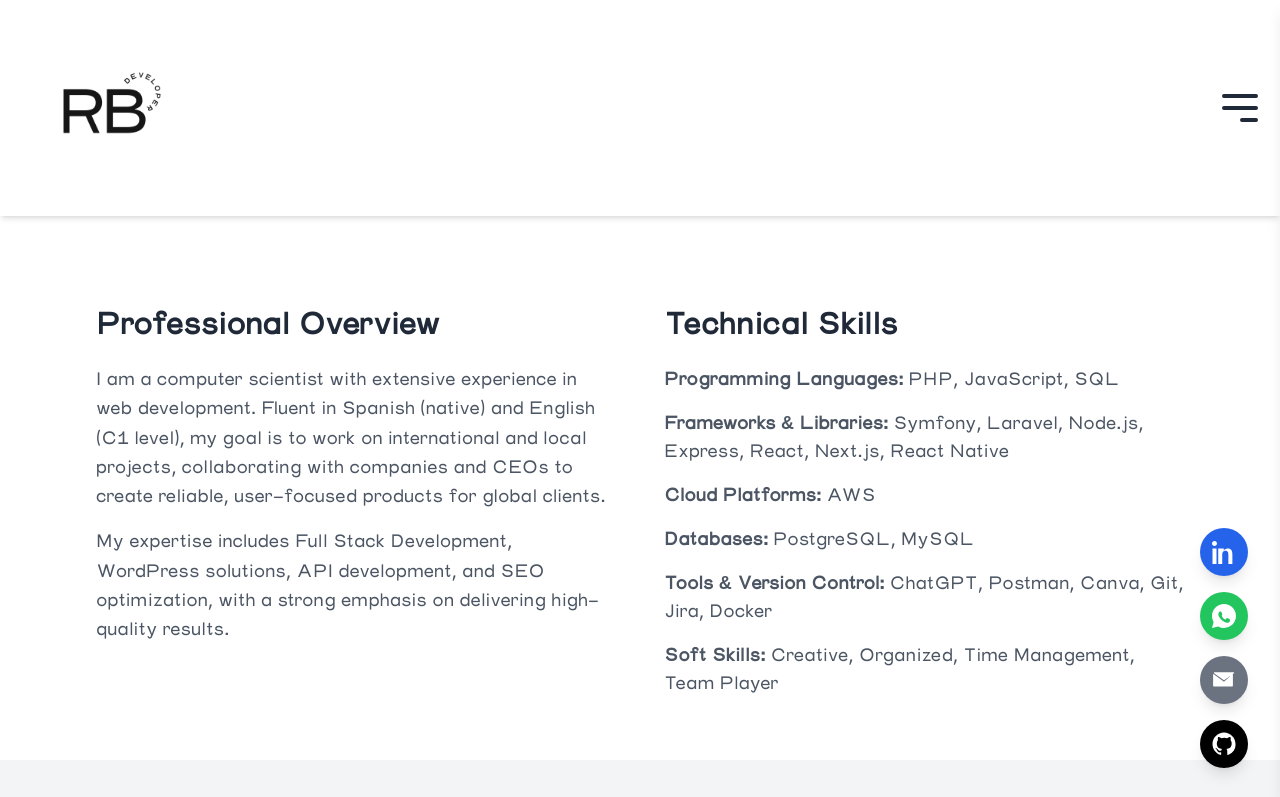
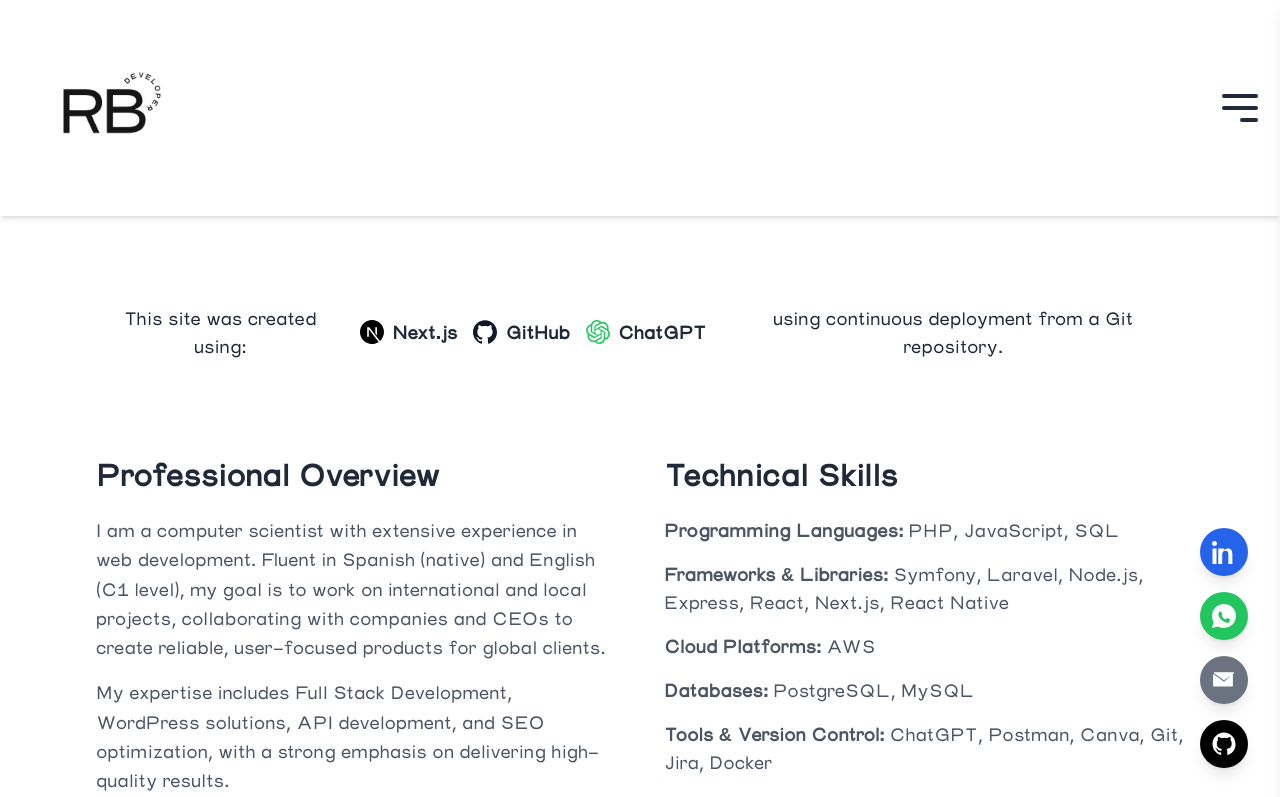
Before and after one commit to ramonbriceno12/ramon-portfolio, a Next.js app in the folder portfolio/: page / in a window 1280 px wide. Shown: the top 797 px of the page. Built offline with nearby package versions, Linux system fonts and the light colour scheme.

Commit message:
Deploy to prod

```diff
--- a/portfolio/app/components/About.tsx
+++ b/portfolio/app/components/About.tsx
@@ -1,27 +1,62 @@
+import { SiNextdotjs, SiGithub, SiOpenai } from "react-icons/si";
+
 const About: React.FC = () => {
   return (
     <section id="about" className="py-16 px-6 sm:px-12 lg:px-24 mt-60">
       <div className="max-w-7xl mx-auto grid grid-cols-1 lg:grid-cols-2 gap-12">
+        {/* Top Section: Message with Icons */}
+        <div className="col-span-1 lg:col-span-2 mb-12 text-center">
+          <p className="text-lg text-gray-800 flex items-center justify-center space-x-4">
+            <span>
+              This site was created using:
+            </span>
+            <span className="flex items-center space-x-2">
+              <SiNextdotjs className="w-6 h-6 text-black" />
+              <strong>Next.js</strong>
+            </span>
+            <span className="flex items-center space-x-2">
+              <SiGithub className="w-6 h-6 text-gray-900" />
+              <strong>GitHub</strong>
+            </span>
+            <span className="flex items-center space-x-2">
+              <SiOpenai className="w-6 h-6 text-green-500" />
+              <strong>ChatGPT</strong>
+            </span>
+            <span>using continuous deployment from a Git repository.</span>
+          </p>
+        </div>
+
         {/* Left Column: Professional Overview */}
         <div>
-                    <h2 className="text-3xl font-bold text-gray-800 mb-6">Professional Overview</h2>
+          <h2 className="text-3xl font-bold text-gray-800 mb-6">
+            Professional Overview
+          </h2>
           <p className="text-lg text-gray-600 leading-relaxed">
-                        I am a computer scientist with extensive experience in web development. Fluent in Spanish (native) and English (C1 level), my goal is to work on international and local projects, collaborating with companies and CEOs to create reliable, user-focused products for global clients.
+            I am a computer scientist with extensive experience in web
+            development. Fluent in Spanish (native) and English (C1 level), my
+            goal is to work on international and local projects, collaborating
+            with companies and CEOs to create reliable, user-focused products
+            for global clients.
           </p>
           <p className="text-lg text-gray-600 leading-relaxed mt-4">
-                        My expertise includes Full Stack Development, WordPress solutions, API development, and SEO optimization, with a strong emphasis on delivering high-quality results.
+            My expertise includes Full Stack Development, WordPress solutions,
+            API development, and SEO optimization, with a strong emphasis on
+            delivering high-quality results.
           </p>
         </div>
 
         {/* Right Column: Technical Skills */}
         <div>
-                    <h2 className="text-3xl font-bold text-gray-800 mb-6">Technical Skills</h2>
+          <h2 className="text-3xl font-bold text-gray-800 mb-6">
+            Technical Skills
+          </h2>
           <ul className="space-y-4 text-lg text-gray-600">
             <li>
               <strong>Programming Languages:</strong> PHP, JavaScript, SQL
             </li>
             <li>
-                            <strong>Frameworks & Libraries:</strong> Symfony, Laravel, Node.js, Express, React, Next.js, React Native
+              <strong>Frameworks & Libraries:</strong> Symfony, Laravel, Node.js,
+              Express, React, Next.js, React Native
             </li>
             <li>
               <strong>Cloud Platforms:</strong> AWS
@@ -30,10 +65,12 @@
               <strong>Databases:</strong> PostgreSQL, MySQL
             </li>
             <li>
-                            <strong>Tools & Version Control:</strong> ChatGPT, Postman, Canva, Git, Jira, Docker
+              <strong>Tools & Version Control:</strong> ChatGPT, Postman, Canva,
+              Git, Jira, Docker
             </li>
             <li>
-                            <strong>Soft Skills:</strong> Creative, Organized, Time Management, Team Player
+              <strong>Soft Skills:</strong> Creative, Organized, Time Management,
+              Team Player
             </li>
           </ul>
         </div>
--- a/portfolio/package.json
+++ b/portfolio/package.json
@@ -13,7 +13,8 @@
     "@netlify/plugin-nextjs": "^5.9.3",
     "next": "15.1.4",
     "react": "^19.0.0",
-    "react-dom": "^19.0.0"
+    "react-dom": "^19.0.0",
+    "react-icons": "^5.4.0"
   },
   "devDependencies": {
     "@eslint/eslintrc": "^3",
```
Also changed, not shown: 1 other file (tests, documents, lock files or other folders). Lines whose indentation alone changed are shown as unchanged.
